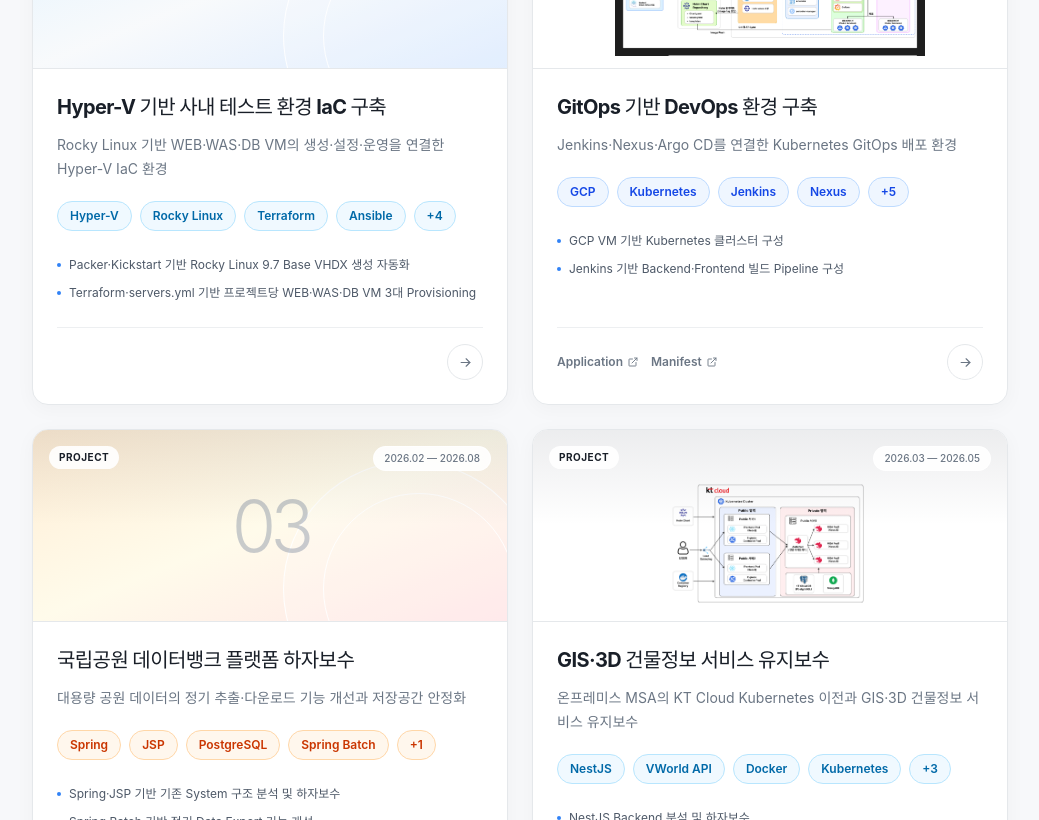
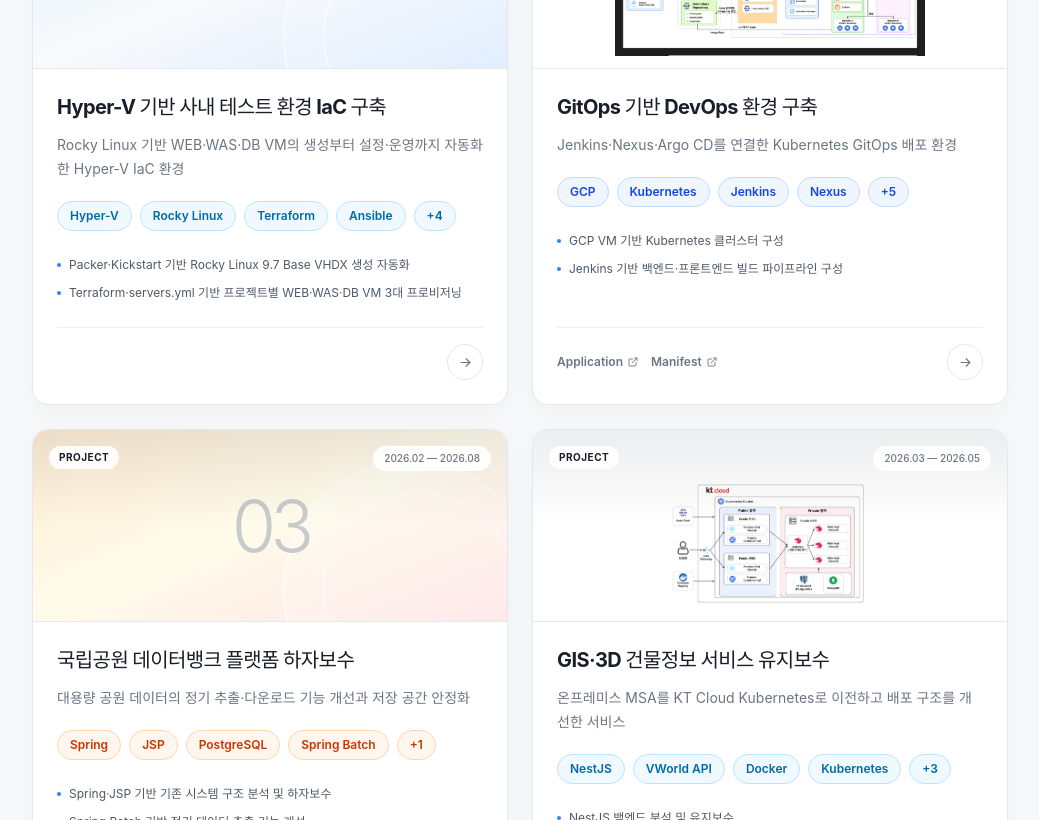
Before and after one commit to IMjaeyongpark/Portfolio, a React (Vite) app: page / in a window 1280 px wide. Shown: the part 1980-2800 px from the top of the page, without its empty margins (120-1159 px from the left). Built offline with nearby package versions, Linux system fonts and the light colour scheme.

Commit message:
fix: 포트폴리오 문구와 프로젝트 설명 개선

```diff
--- a/index.html
+++ b/index.html
@@ -3,10 +3,10 @@
   <head>
     <meta charset="UTF-8" />
     <meta name="viewport" content="width=device-width, initial-scale=1.0" />
-    <meta name="theme-color" content="#1b1e22" />
+    <meta name="theme-color" content="#ffffff" />
     <meta
       name="description"
-      content="Spring Boot 개발부터 Docker·Kubernetes 배포와 운영까지 경험한 박재용의 포트폴리오"
+      content="GitOps·Kubernetes·IaC를 중심으로 배포와 인프라 운영을 자동화하는 박재용의 포트폴리오"
     />
     <title>박재용 · Backend &amp; DevOps Portfolio</title>
   </head>
--- a/src/components/Intro.jsx
+++ b/src/components/Intro.jsx
@@ -18,7 +18,7 @@ export default function Intro() {
             {portfolio.links.map((link) => <a key={link.url} href={link.url} target="_blank" rel="noreferrer" className="focus-ring group inline-flex items-center gap-2 rounded-full border border-white/20 px-5 py-3 text-sm font-semibold text-white/75 transition-colors hover:border-white/40 hover:text-white">{link.label}<Icon name="external" size={14} className="transition-transform group-hover:translate-x-0.5 group-hover:-translate-y-0.5" /></a>)}
           </div>
         </Reveal>
-        <Reveal delay={450}><a href="#projects" className="focus-ring mt-14 inline-flex flex-col items-center gap-2 text-xs text-white/40 transition-colors hover:text-white/70"><span>역량 확인하기</span><span aria-hidden="true">↓</span></a></Reveal>
+        <Reveal delay={450}><a href="#projects" className="focus-ring mt-14 inline-flex flex-col items-center gap-2 text-xs text-white/40 transition-colors hover:text-white/70"><span>프로젝트 보기</span><span aria-hidden="true">↓</span></a></Reveal>
       </div>
     </section>
   )
--- a/src/data/miniProjects.js
+++ b/src/data/miniProjects.js
@@ -7,16 +7,16 @@ export const miniProjects = [
     description: '이력서와 목표 직무를 분석해 모의 면접 질문과 학습 로드맵을 제안하는 생성형 AI 챗봇',
     period: '2025.08.09 — 2025.08.24',
     skills: ['Spring Boot', 'JSP', 'Gemini API', 'WebClient'],
-    purpose: '구직자의 이력서·경력·기술 Stack을 Context로 활용해 모의 면접 질문과 개인 맞춤형 학습 경로를 제안하는 Backend Chatbot API를 개발했습니다.',
+    purpose: '구직자의 이력서·경력·기술 스택을 입력 정보로 활용해 모의 면접 질문과 개인 맞춤형 학습 경로를 제안하는 백엔드 챗봇 API를 개발했습니다.',
     role: [
-      'Backend API Schema·Controller·Service·Exception Handling 설계·구현',
-      'Gemini 1.5 Flash 연동과 Prompt Engineering',
-      'JSP·JavaScript 기반 입력 Form·결과·Chat UI 구현',
+      '백엔드 API 구조와 Controller·Service·예외 처리 설계·구현',
+      'Gemini 1.5 Flash 연동과 프롬프트 설계',
+      'JSP·JavaScript 기반 입력 폼·결과·채팅 UI 구현',
     ],
     details: [
-      '이력서·목표 직무·기술 Stack 기반 맞춤형 면접 질문을 생성했습니다.',
-      '구직자 상황에 맞는 학습 Roadmap과 Context 기반 Q&A를 구현했습니다.',
-      'WebClient와 Prompt Template으로 LLM 호출 구조와 응답 Format을 관리했습니다.',
+      '이력서·목표 직무·기술 스택을 기반으로 맞춤형 면접 질문을 생성했습니다.',
+      '구직자 상황에 맞는 학습 로드맵과 입력 정보를 반영한 Q&A를 구현했습니다.',
+      'WebClient와 프롬프트 템플릿으로 LLM 호출 구조와 응답 형식을 관리했습니다.',
     ],
     troubleshooting: [],
     architecture: '',
@@ -32,17 +32,17 @@ export const miniProjects = [
     description: '인증부터 검색, 배포까지 백엔드 서비스의 전 과정을 적용한 게시판 웹 서비스',
     period: '2025.06.13 — 2025.08.04',
     skills: ['Spring Boot', 'JPA', 'React', 'MySQL', 'Redis', 'Jenkins', 'Docker', 'AWS EC2'],
-    purpose: '게시글·댓글 CRUD에서 인증, Cache, 검색, Test, CI/CD까지 서비스 개발과 배포의 전 과정을 적용한 개인 Full-stack Project입니다.',
+    purpose: '게시글·댓글 CRUD를 시작으로 인증·캐시·검색·테스트·CI/CD까지 서비스 개발과 배포의 전 과정을 적용한 개인 풀스택 프로젝트입니다.',
     role: [
-      'Spring Boot·Gradle 기반 Backend System 구축',
-      'React·Vite 기반 Frontend 개발',
-      'MySQL·Redis Database 설계와 JUnit 5 Test 작성',
-      'Docker·Jenkins·AWS EC2 CI/CD Pipeline 구축',
+      'Spring Boot·Gradle 기반 백엔드 시스템 구축',
+      'React·Vite 기반 프론트엔드 개발',
+      'MySQL·Redis 데이터베이스 설계와 JUnit 5 테스트 작성',
+      'Docker·Jenkins·AWS EC2 기반 CI/CD 파이프라인 구축',
     ],
     details: [
-      'JWT Authentication을 적용하고 게시글·댓글의 등록·조회·수정·삭제를 구현했습니다.',
+      'JWT 인증을 적용하고 게시글·댓글의 등록·조회·수정·삭제를 구현했습니다.',
       'Redis를 적용하고 Elasticsearch 기반 고급 검색 기능을 추가했습니다.',
-      'Jenkins·Docker·AWS EC2를 연동한 CI/CD Pipeline을 구축했습니다.',
+      'Jenkins·Docker·AWS EC2를 연동한 CI/CD 파이프라인을 구축했습니다.',
     ],
     troubleshooting: [],
     architecture: '',
@@ -61,16 +61,16 @@ export const miniProjects = [
     description: '웹에서 동작하던 오픈소스 수면 시작 시간 예측 코드를 분석해 API로 재구성',
     period: '2024.07.01 — 2024.08.31',
     skills: ['Node.js', 'JavaScript', 'PostgreSQL', 'CSV', 'HTML', 'CSS'],
-    purpose: '웹에서 작동하는 Open-source DLMO 예측 코드를 분석해, 사용자별 수면 시작 시간을 예측할 수 있는 API로 재구성했습니다.',
+    purpose: '웹에서 작동하는 DLMO 예측 오픈소스 코드를 분석해 사용자별 수면 시작 시간을 예측하는 API로 재구성했습니다.',
     role: [
-      'DLMO Prediction Open-source Code 분석 및 Node.js API화',
-      'DLMO Data 관리를 위한 PostgreSQL Database 구축',
+      'DLMO 예측 오픈소스 코드 분석 및 Node.js API화',
+      'DLMO 데이터 관리를 위한 PostgreSQL 데이터베이스 구축',
       '사용자 ID·특정 기간 기준 예측 API 구현',
     ],
     details: [
       '사용자 ID를 활용한 DLMO 값 예측 기능을 구현했습니다.',
       '지정한 기간의 DLMO 값을 예측하는 API를 구현했습니다.',
-      'CSV 파일 기반 Data 관리를 PostgreSQL 저장·조회 구조로 변경했습니다.',
+      'CSV 파일 기반 데이터 관리를 PostgreSQL 저장·조회 구조로 변경했습니다.',
     ],
     troubleshooting: [],
     architecture: '',
@@ -83,19 +83,19 @@ export const miniProjects = [
     icon: '🚇',
     tone: 'orange',
     title: '지하철 경로 탐색기',
-    description: 'Dijkstra Algorithm으로 지하철 최단 경로와 도착 정보를 제공하는 Desktop Application',
+    description: '다익스트라 알고리즘으로 지하철 최단 경로와 도착 정보를 제공하는 데스크톱 애플리케이션',
     period: '2022.10.01 — 2022.12.20',
     skills: ['Java', 'JavaFX', 'Dijkstra', 'Crawling'],
-    purpose: '지하철 역간 소요 시간을 수집하고 Dijkstra Algorithm으로 최단 경로를 탐색하는 Java Desktop Application을 개발했습니다.',
+    purpose: '지하철 역 간 소요 시간을 수집하고 다익스트라 알고리즘으로 최단 경로를 탐색하는 Java 데스크톱 애플리케이션을 개발했습니다.',
     role: [
-      '지하철 역간 소요 시간 Data Crawling',
-      'Dijkstra Algorithm 기반 최단 경로 탐색 구현',
-      'JavaFX 기반 Application UI/UX 구현',
+      '지하철 역 간 소요 시간 데이터 크롤링',
+      '다익스트라 알고리즘 기반 최단 경로 탐색 구현',
+      'JavaFX 기반 애플리케이션 UI/UX 구현',
     ],
     details: [
       '출발역과 도착역 사이의 최단 지하철 경로를 제공하도록 구현했습니다.',
       '지하철 노선도와 출발역의 도착 정보를 JavaFX UI로 표시했습니다.',
-      'Crawling한 소요 시간 Data를 Graph의 가중치로 사용했습니다.',
+      '수집한 소요 시간 데이터를 그래프의 가중치로 사용했습니다.',
     ],
     troubleshooting: [],
     architecture: '',
--- a/src/data/projects.js
+++ b/src/data/projects.js
@@ -13,29 +13,29 @@ const projectItems = [
     slug: 'hyper-v-iac',
     tone: 'blue',
     title: 'Hyper-V 기반 사내 테스트 환경 IaC 구축',
-    description: 'Rocky Linux 기반 WEB·WAS·DB VM의 생성·설정·운영을 연결한 Hyper-V IaC 환경',
+    description: 'Rocky Linux 기반 WEB·WAS·DB VM의 생성부터 설정·운영까지 자동화한 Hyper-V IaC 환경',
     period: '2026.08 — 진행 중',
     skills: ['Hyper-V', 'Rocky Linux', 'Terraform', 'Ansible', 'Packer', 'PowerShell', 'IaC', 'AI Agent'],
     purpose: '사내 신규 프로젝트마다 Hyper-V에 WEB·WAS·DB VM을 반복적으로 생성·설정하던 작업을 자동화했습니다. servers.yml만 수정해 프로젝트별 서버 사양과 네트워크를 정의하고, 동일한 절차로 재생성·관리할 수 있는 IaC 환경을 구축했습니다.',
     role: [
       'Packer·Kickstart 기반 Rocky Linux 9.7 Base VHDX 생성 자동화',
-      'Terraform·servers.yml 기반 프로젝트당 WEB·WAS·DB VM 3대 Provisioning',
-      'Ansible 기반 OS·Network·Security·Docker Configuration 자동화',
-      'PowerShell 기반 검증·생성·전원·삭제 Workflow 구축',
-      'AI Agent를 활용한 IaC Code·Script·검증 로직 작성 및 보완',
+      'Terraform·servers.yml 기반 프로젝트별 WEB·WAS·DB VM 3대 프로비저닝',
+      'Ansible 기반 OS·네트워크·보안·Docker 설정 자동화',
+      'PowerShell 기반 검증·생성·전원 관리·삭제 워크플로 구축',
+      'AI Agent를 활용한 IaC 코드·스크립트·검증 로직 작성 및 보완',
     ],
     details: [
       'Rocky Linux ISO와 Kickstart로 Generation 2·Secure Boot 기반 무인 설치를 구성하고, Packer로 복제 가능한 Base VHDX를 생성했습니다.',
-      'servers.yml을 단일 설정 지점으로 구성해 프로젝트별 VM 이름·CPU·Memory·Disk·IP를 선언하고, Terraform으로 VHDX 복제·확장과 VM 수명주기를 관리했습니다.',
-      '관리용 DHCP NIC와 사내망 고정 IP NIC를 분리하고, Ansible로 Network·Docker·LVM/XFS 확장·SSH 9822·firewalld·SELinux·Kubernetes swap 설정을 적용했습니다.',
-      'PowerShell Script로 Packer Build, Terraform Apply, Hyper-V KVP 기반 관리 IP 탐색, Ansible 실행, VM 전원 관리와 Terraform Destroy를 하나의 Workflow로 연결했습니다.',
-      '프로젝트별 Terraform State를 분리하고 VM 이름·고정 IP·State 경로 중복, Subnet·Resource 설정을 사전 검증하도록 구성했습니다.',
-      'AI Agent로 자동화 Code·Script·문서의 초안을 작성하고, 실행 대상과 변경 내용을 직접 검토하며 안전 장치와 검증 로직을 보완했습니다. 현재 시험 VM과 IP를 사용해 전체 Workflow를 검증 중입니다.',
+      'servers.yml을 단일 설정 지점으로 구성해 프로젝트별 VM 이름·CPU·메모리·디스크·IP를 선언하고, Terraform으로 VHDX 복제·확장과 VM 수명주기를 관리했습니다.',
+      '관리용 DHCP NIC와 사내망 고정 IP NIC를 분리하고, Ansible로 네트워크·Docker·LVM/XFS 확장·SSH 9822·firewalld·SELinux 설정과 Kubernetes 구성을 위한 swap 비활성화를 적용했습니다.',
+      'PowerShell 스크립트로 Packer 빌드, Terraform 적용, Hyper-V KVP 기반 관리 IP 탐색, Ansible 실행, VM 전원 관리와 Terraform 삭제를 하나의 워크플로로 연결했습니다.',
+      '프로젝트별 Terraform 상태 파일을 분리하고 VM 이름·고정 IP·상태 파일 경로의 중복과 서브넷·리소스 설정을 사전에 검증하도록 구성했습니다.',
+      'AI Agent로 자동화 코드·스크립트·문서의 초안을 작성하고, 실행 대상과 변경 내용을 직접 검토하며 안전장치와 검증 로직을 보완했습니다. 현재 시험 VM과 IP를 사용해 전체 워크플로를 검증 중입니다.',
     ],
     troubleshooting: [
       {
         problem: '신규 프로젝트를 수행할 때마다 WEB·WAS·DB 서버용 Hyper-V VM을 수동으로 반복 생성·설정해야 했습니다.',
-        solution: 'Packer·Terraform·Ansible을 연결하고, 프로젝트별 서버 사양과 IP만 servers.yml에 선언하면 PowerShell Script로 이미지 생성, VM Provisioning과 OS 설정을 수행할 수 있도록 구성했습니다.',
+        solution: 'Packer·Terraform·Ansible을 연결하고, 프로젝트별 서버 사양과 IP만 servers.yml에 선언하면 PowerShell 스크립트로 이미지 생성, VM 프로비저닝과 OS 설정을 수행할 수 있도록 구성했습니다.',
         result: '프로젝트당 WEB·WAS·DB VM 3대의 반복 생성·설정 작업을 코드로 전환해 동일한 테스트 환경을 재현하고, 프로젝트별 상태와 인프라 설정을 분리해 관리할 수 있는 기반을 마련했습니다.',
       },
     ],
@@ -54,28 +54,28 @@ const projectItems = [
     purpose: '애플리케이션 변경사항을 Jenkins에서 빌드하고 Nexus에 저장한 뒤, Argo CD가 Kubernetes에 자동 배포하는 GitOps 환경을 구축했습니다.',
     role: [
       'GCP VM 기반 Kubernetes 클러스터 구성',
-      'Jenkins 기반 Backend·Frontend 빌드 Pipeline 구성',
-      'Docker Image 빌드 및 Nexus Registry 연동',
+      'Jenkins 기반 백엔드·프론트엔드 빌드 파이프라인 구성',
+      'Docker 이미지 빌드 및 Nexus Registry 연동',
       'Helm·Argo CD 기반 Kubernetes 자동 배포 구성',
       'Prometheus·Grafana 기반 모니터링 구성',
     ],
     details: [
-      '애플리케이션 소스와 Kubernetes 배포 설정을 별도 GitHub Repository로 분리했습니다.',
-      'Jenkins에서 Spring Boot Backend를 빌드·테스트하고 React Frontend와 함께 Docker Image로 생성해 Nexus에 저장했습니다.',
-      'Git 커밋 ID를 Image Tag로 사용하고 Jenkins가 Helm values의 Tag를 변경하도록 구성했습니다.',
-      'Argo CD가 Manifest 변경을 감지해 Kubernetes에 자동 배포하도록 연결했습니다.',
-      'Helm으로 Frontend·Backend Replica, Service, Ingress와 Health Check 설정을 관리했습니다.',
-      'Prometheus와 Grafana로 Kubernetes Cluster와 Application 상태를 확인할 수 있게 구성했습니다.',
+      '애플리케이션 소스와 Kubernetes 배포 설정을 별도 GitHub 저장소로 분리했습니다.',
+      'Jenkins에서 Spring Boot 백엔드를 빌드·테스트하고 React 프론트엔드를 빌드한 뒤, 각각 Docker 이미지로 생성해 Nexus에 저장했습니다.',
+      'Git 커밋 ID를 이미지 태그로 사용하고 Jenkins가 Helm values.yaml의 이미지 태그를 변경하도록 구성했습니다.',
+      'Argo CD가 매니페스트 변경을 감지해 Kubernetes에 자동 배포하도록 연결했습니다.',
+      'Helm으로 프론트엔드·백엔드 복제본, Service, Ingress와 상태 확인 설정을 관리했습니다.',
+      'Prometheus와 Grafana로 Kubernetes 클러스터와 애플리케이션 상태를 확인할 수 있게 구성했습니다.',
     ],
     troubleshooting: [
       {
-        problem: 'Jenkins에서 Nexus와 GitHub Repository에 접근하기 위한 인증정보를 안전하게 관리해야 했습니다.',
+        problem: 'Jenkins에서 Nexus와 GitHub 저장소에 접근하기 위한 인증 정보를 안전하게 관리해야 했습니다.',
         solution: 'Nexus 계정은 Jenkins Credentials로 관리하고, GitHub 연결에는 빌드 시 발급되는 GitHub App Token을 사용했습니다.',
-        result: 'Jenkinsfile에 비밀번호와 Token을 직접 저장하지 않고 Pipeline을 연결했습니다.',
+        result: '비밀번호와 토큰을 Jenkinsfile에 직접 저장하지 않고 파이프라인에 주입하도록 구성했습니다.',
       },
     ],
     improvements: [
-      '이 프로젝트는 애플리케이션 빌드부터 Manifest 갱신과 Kubernetes 배포까지 이어지는 GitOps 전체 흐름을 검증하는 것이 목적이어서 Backend와 Frontend를 하나의 Jenkins Pipeline으로 구성했습니다. 실제 서비스 규모가 커지고 각 영역의 배포 주기가 달라질 경우 역할별 Pipeline으로 분리할 수 있도록 디렉터리와 Docker Image는 구분해 관리했습니다.',
+      '이 프로젝트는 애플리케이션 빌드부터 매니페스트 갱신과 Kubernetes 배포까지 이어지는 GitOps 전체 흐름을 검증하는 것이 목적이어서 백엔드와 프론트엔드를 하나의 Jenkins 파이프라인으로 구성했습니다. 실제 서비스 규모가 커지고 각 영역의 배포 주기가 달라질 경우 백엔드·프론트엔드별 파이프라인으로 분리할 수 있도록 디렉터리와 Docker 이미지는 구분해 관리했습니다.',
     ],
     github: '',
     links: [
@@ -98,21 +98,21 @@ const projectItems = [
     slug: 'gis-3d-building',
     tone: 'blue',
     title: 'GIS·3D 건물정보 서비스 유지보수',
-    description: '온프레미스 MSA의 KT Cloud Kubernetes 이전과 GIS·3D 건물정보 서비스 유지보수',
+    description: '온프레미스 MSA를 KT Cloud Kubernetes로 이전하고 배포 구조를 개선한 서비스',
     period: '2026.03 — 2026.05',
     skills: ['NestJS', 'VWorld API', 'Docker', 'Kubernetes', 'Helm', 'KT Cloud', 'Nginx'],
     purpose: '온프레미스 서버에서 Docker Compose로 운영되던 MSA 기반 GIS·3D 건물정보 서비스를 KT Cloud Kubernetes 환경으로 이전하고 안정적인 배포·운영 구조를 마련했습니다.',
     role: [
-      'NestJS Backend 분석 및 하자보수',
-      'VWorld WFS 데이터 3종 Proxy 연동',
+      'NestJS 백엔드 분석 및 유지보수',
+      'VWorld WFS 데이터 3종 프록시 연동',
       '기존 Docker Compose 기반 MSA 구조 분석',
       'KT Cloud Kubernetes·Helm 배포 환경 구성',
     ],
     details: [
-      'VWorld API로 건축물대장정보 관련 WFS 데이터 3종을 Proxy 방식으로 연동했습니다.',
-      '온프레미스의 Docker Compose 설정과 MSA 서비스 구조를 분석해 Kubernetes Resource로 전환했습니다.',
-      'Helm Chart로 서비스별 배포 설정을 관리하고 KT Cloud Kubernetes 환경에 MSA를 배포했습니다.',
-      'AI 개발 도구로 낯선 NestJS Codebase를 빠르게 파악하고 필요한 기능을 구현했습니다.',
+      'VWorld API로 건축물대장 정보 관련 WFS 데이터 3종을 프록시 방식으로 연동했습니다.',
+      '온프레미스의 Docker Compose 설정과 MSA 서비스 구조를 분석해 Kubernetes 리소스로 전환했습니다.',
+      'Helm 차트로 서비스별 배포 설정을 관리하고 KT Cloud Kubernetes 환경에 MSA를 배포했습니다.',
+      'AI 개발 도구로 낯선 NestJS 코드베이스를 빠르게 파악하고 필요한 기능을 구현했습니다.',
     ],
     troubleshooting: [],
     github: '',
@@ -127,17 +127,18 @@ const projectItems = [
     description: '공공데이터 수집·가공·개방을 위한 ETL과 API 운영 시스템',
     period: '2025.10 — 2026.05',
     skills: ['Spring Boot', 'Spring Batch', 'PostgreSQL', 'Docker', 'Rocky Linux', 'React', 'Nginx'],
-    purpose: '활용 가능한 공공데이터를 수집·가공해 시스템을 구축하고, 공공데이터포털에 Open API로 등록·개방한 프로젝트입니다.',
+    purpose: '공공 데이터를 수집·가공하고, 공공데이터포털을 통해 Open API로 제공하는 시스템을 구축했습니다.',
     role: [
-      'Spring Batch 기반 대용량 ETL Scheduling 구축',
-      'Docker·Rocky Linux 환경 서비스 배포·운영',
-      'React 기반 API Data 관리 화면 개발',
-      'Nginx Proxy와 API Routing 운영',
+      'Spring Batch 기반 대용량 ETL 스케줄링 구성',
+      '온프레미스 Rocky Linux 서버 기반 서비스 배포·운영',
+      'React 기반 API 데이터 관리 화면 개발',
+      'Nginx 프록시와 API 라우팅 운영',
     ],
     details: [
-      'Spring Batch로 대용량 데이터의 수집·정제·적재 작업을 Scheduling했습니다.',
-      'React로 API Data를 조회하고 관리할 수 있는 운영 화면을 개발했습니다.',
-      'DMZ·내부망 분리 환경에서 Nginx Reverse Proxy로 Traffic을 중계하고, Network·Port·Firewall 설정을 확인하며 연동 이슈에 대응했습니다.',
+      'Spring Batch로 대용량 데이터의 수집·정제·적재 작업을 정기적으로 실행하도록 구성했습니다.',
+      'React로 API 데이터를 조회하고 관리할 수 있는 운영 화면을 개발했습니다.',
+      '애플리케이션을 Docker 이미지로 구성해 온프레미스 Rocky Linux 서버에 배포하고 운영했습니다.',
+      'DMZ·내부망 분리 환경에서 Nginx 리버스 프록시로 트래픽을 중계하고, 네트워크·포트·방화벽 설정을 확인하며 연동 이슈에 대응했습니다.',
       '개방된 API의 운영 이슈에 대응하고 기능을 개선하며 서비스 안정성을 유지했습니다.',
     ],
     troubleshooting: [
@@ -156,15 +157,15 @@ const projectItems = [
     slug: 'national-park-databank',
     tone: 'orange',
     title: '국립공원 데이터뱅크 플랫폼 하자보수',
-    description: '대용량 공원 데이터의 정기 추출·다운로드 기능 개선과 저장공간 안정화',
+    description: '대용량 공원 데이터의 정기 추출·다운로드 기능 개선과 저장 공간 안정화',
     period: '2026.02 — 2026.08',
     skills: ['Spring', 'JSP', 'PostgreSQL', 'Spring Batch', 'NFS'],
     purpose: 'PostgreSQL 테이블에 적재된 국립공원 데이터를 주기적으로 파일로 생성하고, 사용자가 웹에서 다운로드할 수 있는 데이터뱅크 시스템을 하자보수했습니다.',
     role: [
-      'Spring·JSP 기반 기존 System 구조 분석 및 하자보수',
-      'Spring Batch 기반 정기 Data Export 기능 개선',
-      '대용량 CSV 분할·ZIP Download 구조 구성',
-      'NFS 기반 파일 저장공간 확장 및 관리',
+      'Spring·JSP 기반 기존 시스템 구조 분석 및 하자보수',
+      'Spring Batch 기반 정기 데이터 추출 기능 개선',
+      '대용량 CSV 분할·ZIP 다운로드 구조 구성',
+      'NFS 기반 파일 저장 공간 확장 및 관리',
     ],
     details: [
       'Spring Batch가 PostgreSQL 테이블의 데이터를 주기적으로 추출해 CSV 파일을 생성하도록 구성했습니다.',
@@ -178,8 +179,8 @@ const projectItems = [
         result: 'Excel에서 각 파일을 정상적으로 열어 전체 데이터를 확인할 수 있게 했고, 대용량 데이터의 다운로드 편의성을 개선했습니다.',
       },
       {
-        problem: '500GB 파일 저장 디렉터리의 사용률이 약 98%에 도달해 정기 파일 생성과 서비스 운영에 영향을 줄 위험이 있었습니다.',
-        solution: '다른 서버의 저장공간을 NFS로 연결해 용량을 확보한 뒤, 파일 생성·조회 구조와 관련 테이블을 분석했습니다. 서비스에서는 최신 파일만 사용하는 것을 확인하고 과거 파일을 압축해 별도 백업 디렉터리에 관리했습니다.',
+        problem: '용량 500GB의 파일 저장 디렉터리 사용률이 약 98%에 도달해 정기 파일 생성과 서비스 운영에 영향을 줄 위험이 있었습니다.',
+        solution: '다른 서버의 저장 공간을 NFS로 연결해 용량을 확보한 뒤, 파일 생성·조회 구조와 관련 테이블을 분석했습니다. 서비스에서는 최신 파일만 사용하는 것을 확인하고 과거 파일을 압축해 별도 백업 디렉터리에 관리했습니다.',
         result: '기존 파일 조회 기능을 유지하면서 저장 디렉터리 사용률을 약 98%에서 20% 수준으로 낮춰 안정적인 파일 생성 공간을 확보했습니다.',
       },
     ],
@@ -197,21 +198,21 @@ const projectItems = [
     skills: ['Spring Boot', 'Flask', 'Python', 'SSE', 'JWT', 'PostgreSQL', 'MongoDB Atlas', 'AWS EC2', 'GitHub Actions'],
     purpose: '유튜브·치지직·숲의 실시간 채팅을 하나로 통합하고, AI 감정 분석으로 방송 분위기와 하이라이트를 파악할 수 있는 플랫폼을 개발했습니다.',
     role: [
-      'Spring Boot 기반 Backend System 구축',
+      'Spring Boot 기반 백엔드 시스템 구축',
       'Flask·SSE 기반 실시간 채팅 통합 API 설계·구현',
-      'JWT Authentication과 Database 설계·구축',
+      'JWT 인증과 데이터베이스 설계·구축',
       'AWS EC2·GitHub Actions CI/CD 구축',
     ],
     details: [
       '유튜브·치지직·숲 채팅을 동시 처리하는 통합 API를 직접 설계·구현했습니다.',
-      'SSE로 실시간 채팅과 AI 감정 분석 데이터를 Client에 단방향 전송했습니다.',
+      'SSE로 실시간 채팅과 AI 감정 분석 데이터를 클라이언트에 단방향으로 전송했습니다.',
       'MongoDB Atlas, PostgreSQL, AWS RDS를 활용해 데이터 성격에 맞는 저장 구조를 설계했습니다.',
       '결과물을 바탕으로 논문 3편을 작성했고, 교내외 공모전에서 대상을 포함해 총 10회 수상했습니다.',
     ],
     troubleshooting: [
       {
         problem: '서로 다른 방식으로 제공되는 3개 방송 플랫폼의 채팅을 하나의 화면에 실시간으로 전달해야 했습니다.',
-        solution: '플랫폼별 채팅 수집 로직을 Flask API에서 통합하고, 공통 형식으로 변환한 데이터를 SSE로 Client에 전송하도록 구성했습니다.',
+        solution: '플랫폼별 채팅 수집 로직을 Flask API에서 통합하고, 공통 형식으로 변환한 데이터를 SSE로 클라이언트에 전송하도록 구성했습니다.',
         result: '유튜브·치지직·숲 채팅을 동시에 확인하고 AI 감정 분석과 연계할 수 있는 실시간 채팅 시스템을 구축했습니다.',
       },
     ],
```
Also changed, not shown: 1 other file (tests, documents, lock files or other folders).
